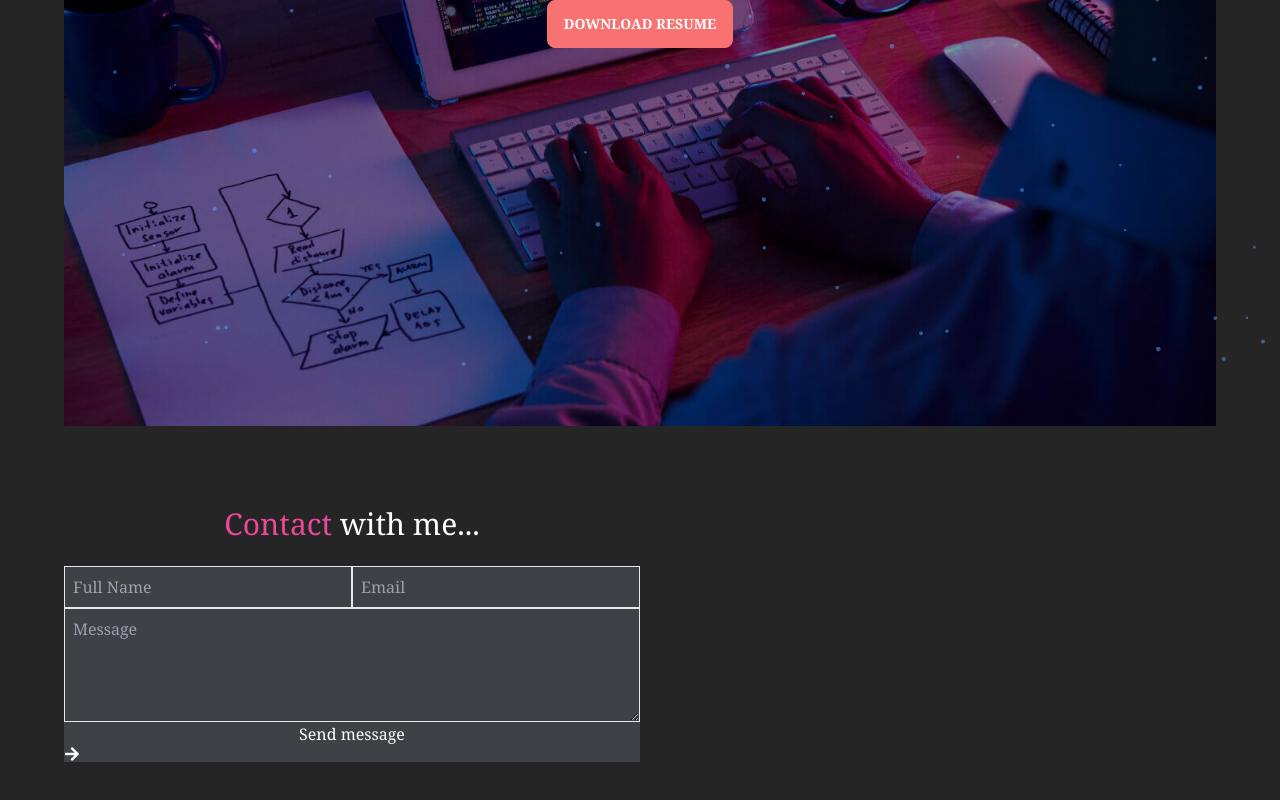
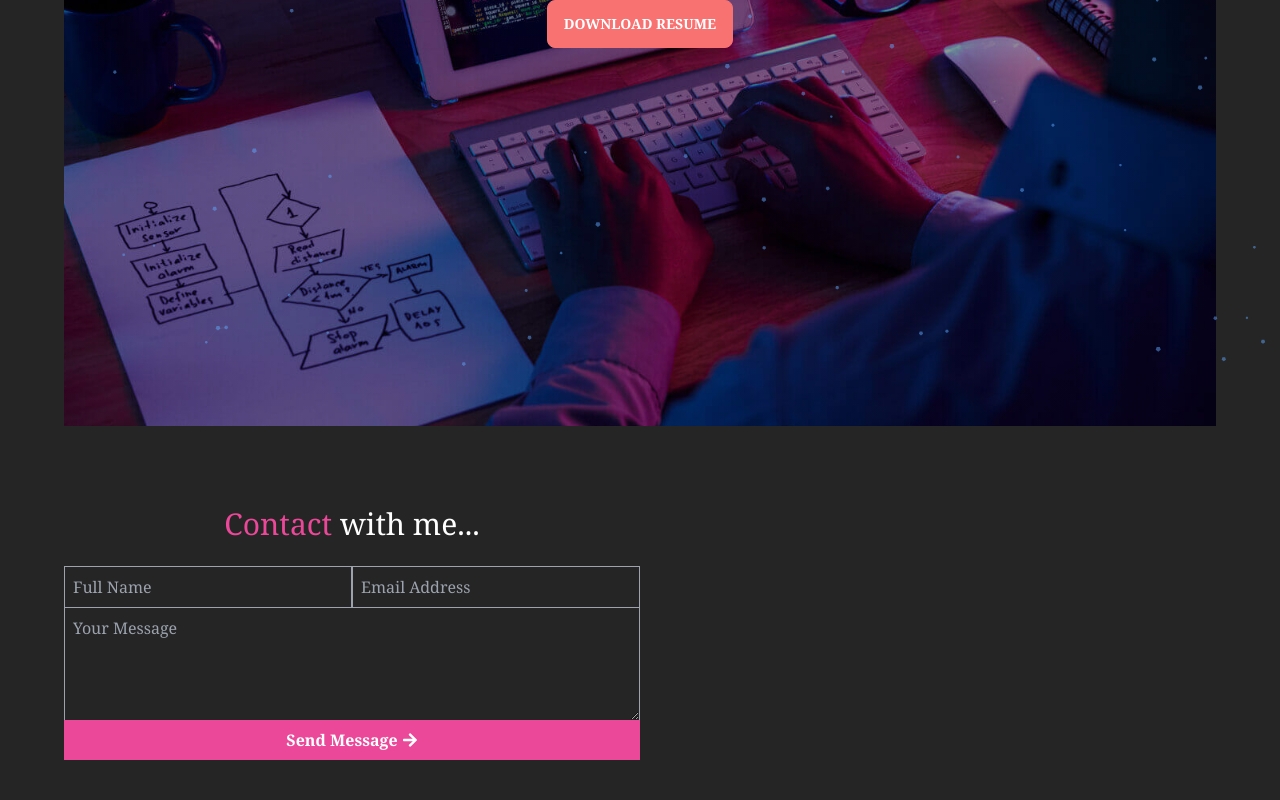
Before and after one commit to CodeWithShamim/portfolio, a React (Create React App) app: page / in a window 1280 px wide. Shown: the part 398-1198 px from the top of the page. Built offline with nearby package versions, Linux system fonts and the light colour scheme.

Commit message:
style added in contact page

```diff
--- a/src/pages/Contact/Contact.js
+++ b/src/pages/Contact/Contact.js
@@ -3,25 +3,25 @@ import { FaArrowRight } from "react-icons/fa";
 
 const Contact = () => {
   return (
-    <div className="w-3/6 mt-10 md:mt-20">
+    <div className="w-4/5 mx-auto lg:mx-0 lg:w-3/6  mt-10 md:mt-20">
       <h1 className="mb-6 text-3xl">
         <span className="text-pink-500">Contact</span> with me...
       </h1>
-      <form className="bg-[#3E4145] w-full flex flex-col">
+      <form className="w-full flex flex-col">
         <div>
           <input
             type="text"
             name="name"
             id="name"
             placeholder="Full Name"
-            className="outline-0 border p-2 w-3/6 bg-transparent focus:text-white"
+            className="outline-0 border border-gray-400 p-2 w-3/6 bg-transparent focus:placeholder-white"
           />
           <input
             type="email"
             name="email"
             id="email"
-            placeholder="Email"
-            className="outline-0 border p-2 w-3/6 bg-transparent"
+            placeholder="Email Address"
+            className="outline-0 border border-gray-400 p-2 w-3/6 bg-transparent focus:placeholder-white"
           />
         </div>
         <textarea
@@ -29,13 +29,17 @@ const Contact = () => {
           id="message"
           cols="30"
           rows="4"
-          placeholder="Message"
-          className="outline-0 border p-2 bg-transparent"
+          placeholder="Your Message"
+          className="outline-0 border border-gray-400 border-y-0 p-2 bg-transparent focus:placeholder-white"
         ></textarea>
 
         {/* ----send msg btn---- */}
-        <div>
-          <input type="submit" value="Send message" />
+        <div className="w-full mx-auto flex items-center justify-center bg-pink-500">
+          <input
+            className="pr-1 py-2 font-bold"
+            type="submit"
+            value="Send Message"
+          />
           <FaArrowRight />
         </div>
       </form>
```
Also changed, not shown: firebase.json (added), 1 other file (tests, documents, lock files or other folders).
